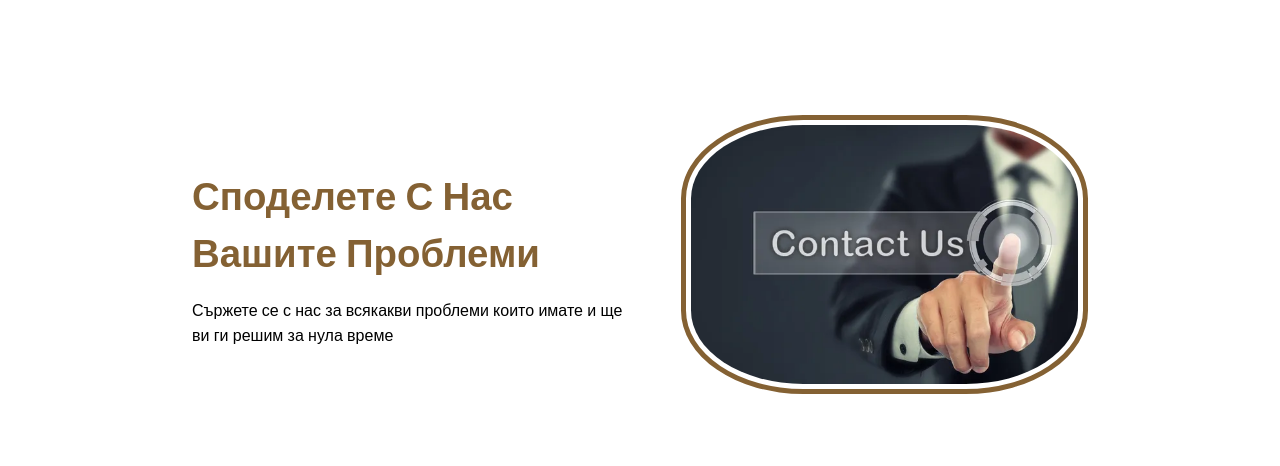
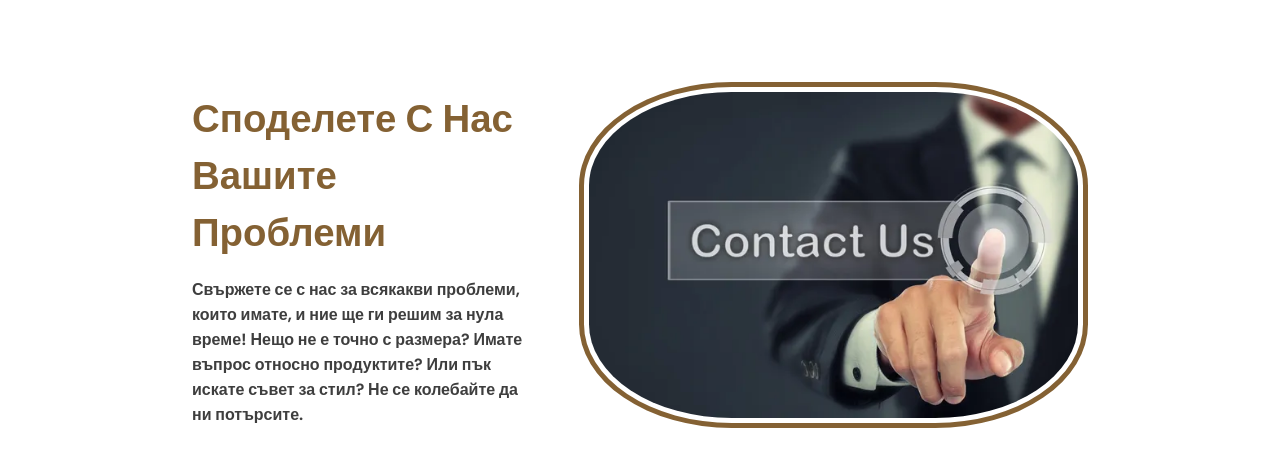
Before and after one commit to MohiAssaf/Ecom-online-store, a plain HTML site: page frontend/html/contact.html in a window 1280 px wide. Shown: the part 82-548 px from the top of the page. Drawn offline with Linux system fonts and the light colour scheme.

Commit message:
added the contact styling

```diff
--- a/frontend/css/contact.css
+++ b/frontend/css/contact.css
@@ -16,7 +16,11 @@
 }
 
 .contact-header .image{
-    width: 70%;
+    width: 60%;
+}
+
+.contact-header .contact-text{
+    width: 40%;
 }
 
 .contact-header img{
@@ -34,3 +38,8 @@
     color: #846133;
 
 }
+
+.contact-text .desc{
+    color: rgb(62, 62, 62);
+    font-weight: 600;
+}
--- a/frontend/html/contact.html
+++ b/frontend/html/contact.html
@@ -16,7 +16,7 @@
 
             <div class="contact-text">
                     <h2 class="title">Споделете с нас вашите проблеми</h2>
-                    <p class="desc">Сържете се с нас за всякакви проблеми които имате и ще ви ги решим за нула време</p>
+                    <p class="desc">Свържете се с нас за всякакви проблеми, които имате, и ние ще ги решим за нула време! Нещо не е точно с размера? Имате въпрос относно продуктите? Или пък искате съвет за стил? Не се колебайте да ни потърсите. </p>
             </div>
 
             <div class="image">
```
